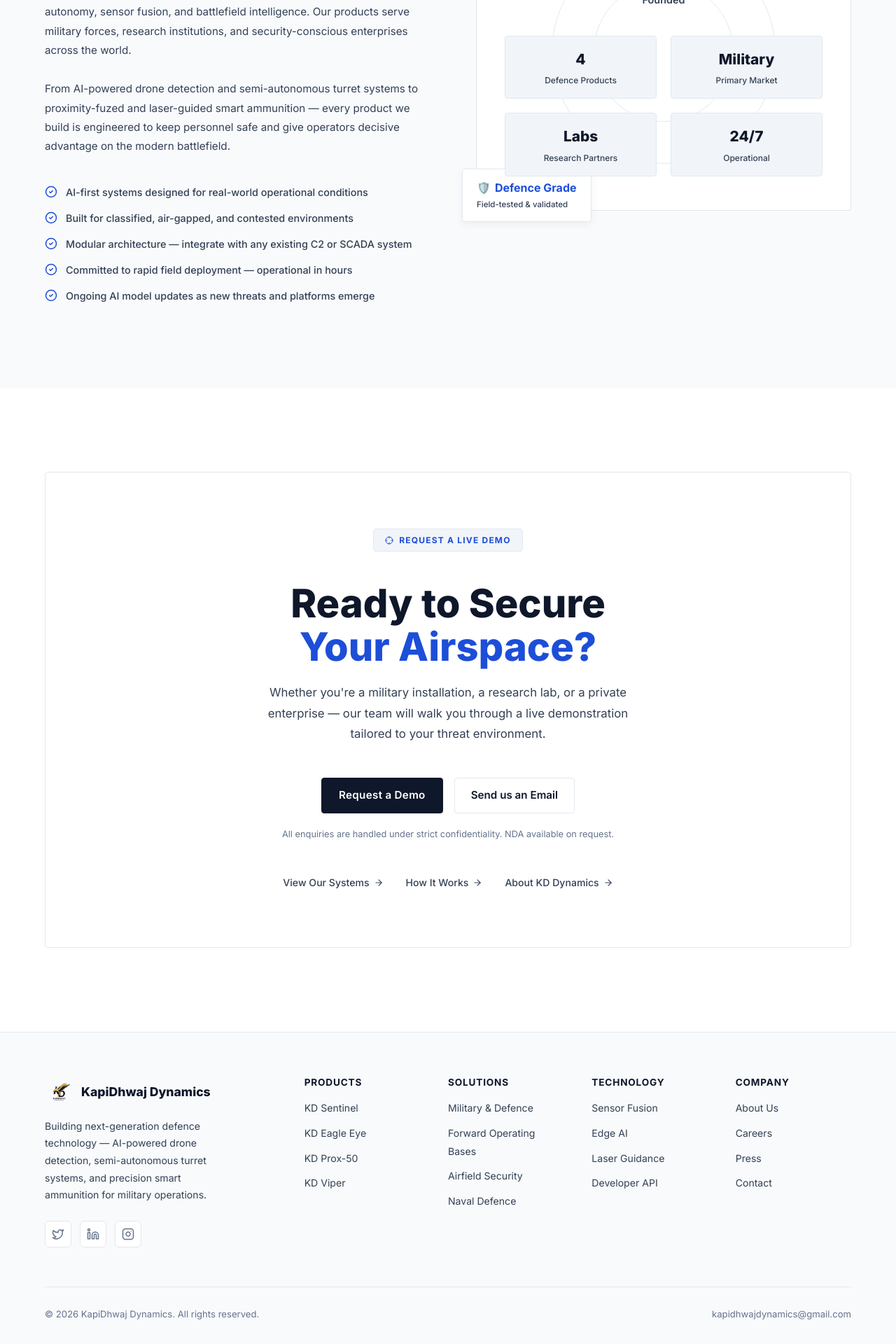
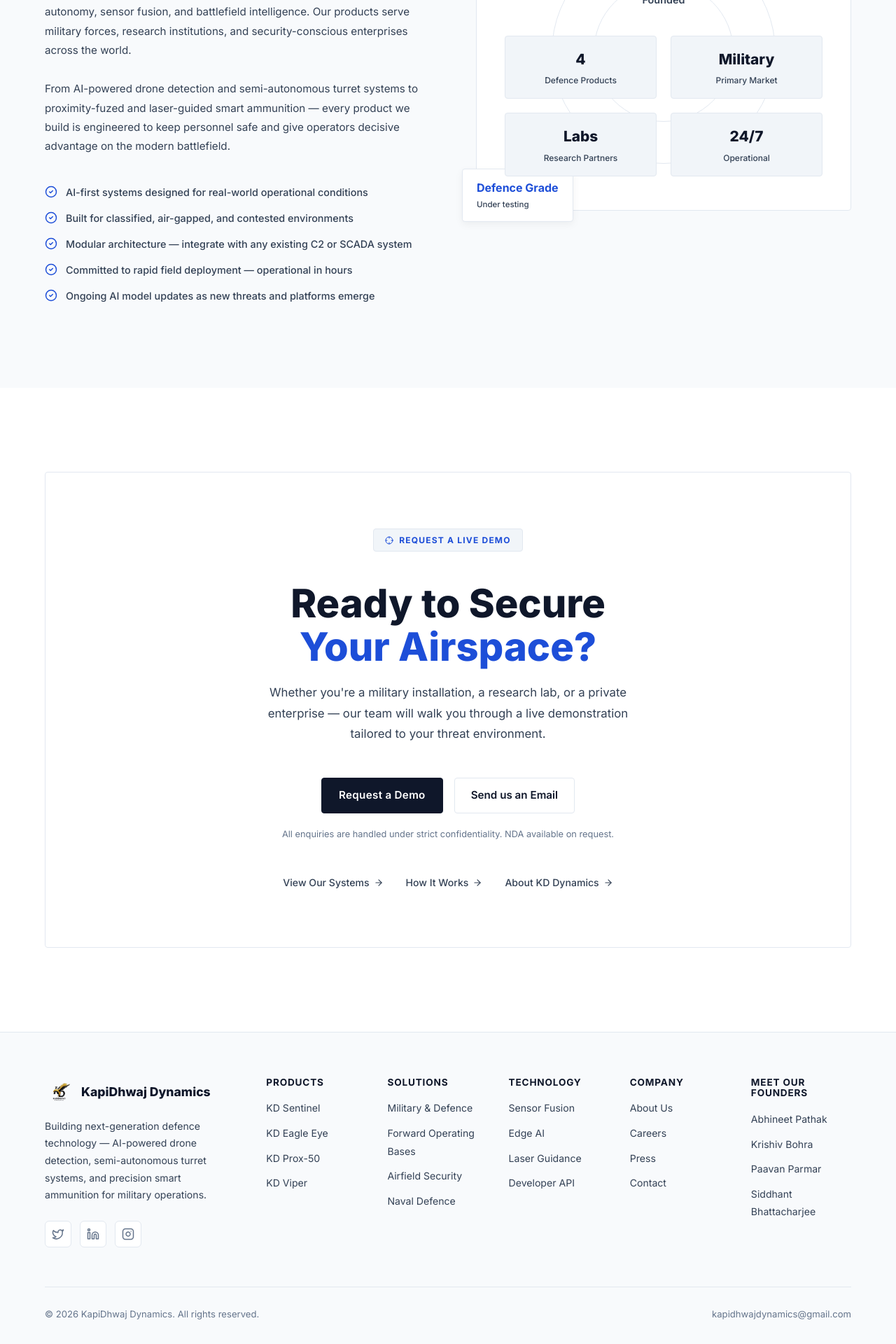
Before and after one commit to Abhipat2004/kapidhwaj_dynamics_website_front, a Next.js app: page / in a window 1280 px wide. Shown: the part 4540-6460 px from the top of the page at 70% size. Built offline with nearby package versions, Linux system fonts and the light colour scheme.

Commit message:
Update About badge and add Meet Our Founders to footer

```diff
--- a/components/AboutSection.tsx
+++ b/components/AboutSection.tsx
@@ -115,9 +115,9 @@
                             }}
                         >
                             <div style={{ fontFamily: 'Inter, sans-serif', fontWeight: 700, fontSize: '1rem', color: 'var(--accent-blue)', display: 'flex', gap: 6 }}>
-                                <span>🛡️</span> Defence Grade
+                                Defence Grade
                             </div>
-                            <div style={{ fontSize: '0.72rem', color: 'var(--text-secondary)', marginTop: 2, fontWeight: 500 }}>Field-tested & validated</div>
+                            <div style={{ fontSize: '0.72rem', color: 'var(--text-secondary)', marginTop: 2, fontWeight: 500 }}>Under testing</div>
                         </motion.div>
                     </motion.div>
                 </div>
--- a/components/Footer.tsx
+++ b/components/Footer.tsx
@@ -29,6 +29,12 @@
         { label: 'Press', href: 'mailto:kapidhwajdynamics@gmail.com?subject=Press%20Enquiry' },
         { label: 'Contact', href: '/#contact' },
     ],
+    'Meet Our Founders': [
+        { label: 'Abhineet Pathak', href: '#' },
+        { label: 'Krishiv Bohra', href: '#' },
+        { label: 'Paavan Parmar', href: '#' },
+        { label: 'Siddhant Bhattacharjee', href: '#' },
+    ],
 };
 
 const socials = [
@@ -41,7 +47,7 @@
     return (
         <footer style={{ background: 'var(--bg-2)', borderTop: '1px solid var(--border)', padding: '64px 0 32px', position: 'relative', zIndex: 1 }}>
             <div className="container">
-                <div style={{ display: 'grid', gridTemplateColumns: '2fr 1fr 1fr 1fr 1fr', gap: 40, marginBottom: 56 }} className="footer-grid">
+                <div style={{ display: 'grid', gridTemplateColumns: '2fr 1fr 1fr 1fr 1fr 1fr', gap: 30, marginBottom: 56 }} className="footer-grid">
 
                     {/* Brand */}
                     <div>
@@ -126,7 +132,7 @@
             </div>
 
             <style>{`
-        @media (max-width: 900px) { .footer-grid { grid-template-columns: 1fr 1fr !important; } }
+        @media (max-width: 1100px) { .footer-grid { grid-template-columns: 1fr 1fr 1fr !important; } }
         @media (max-width: 600px) { .footer-grid { grid-template-columns: 1fr !important; } }
       `}</style>
         </footer>
```
